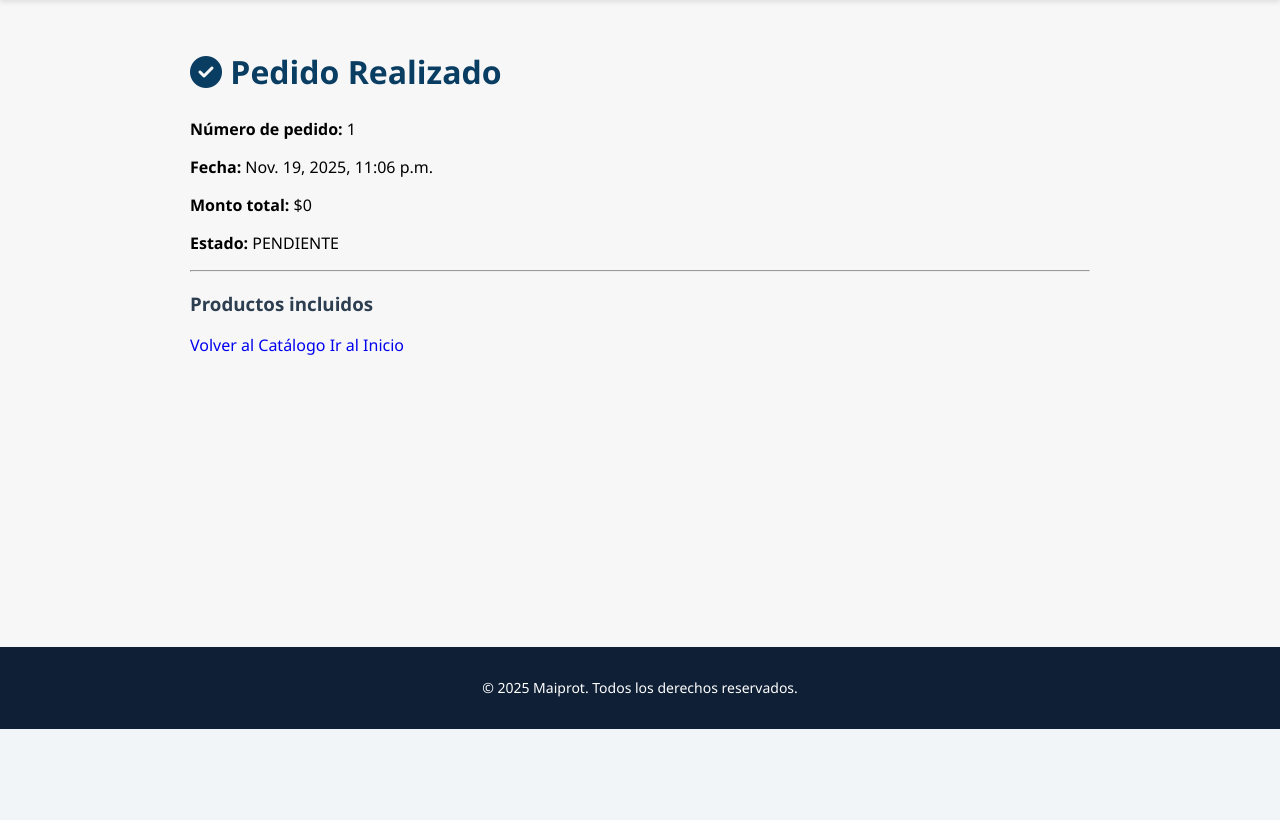
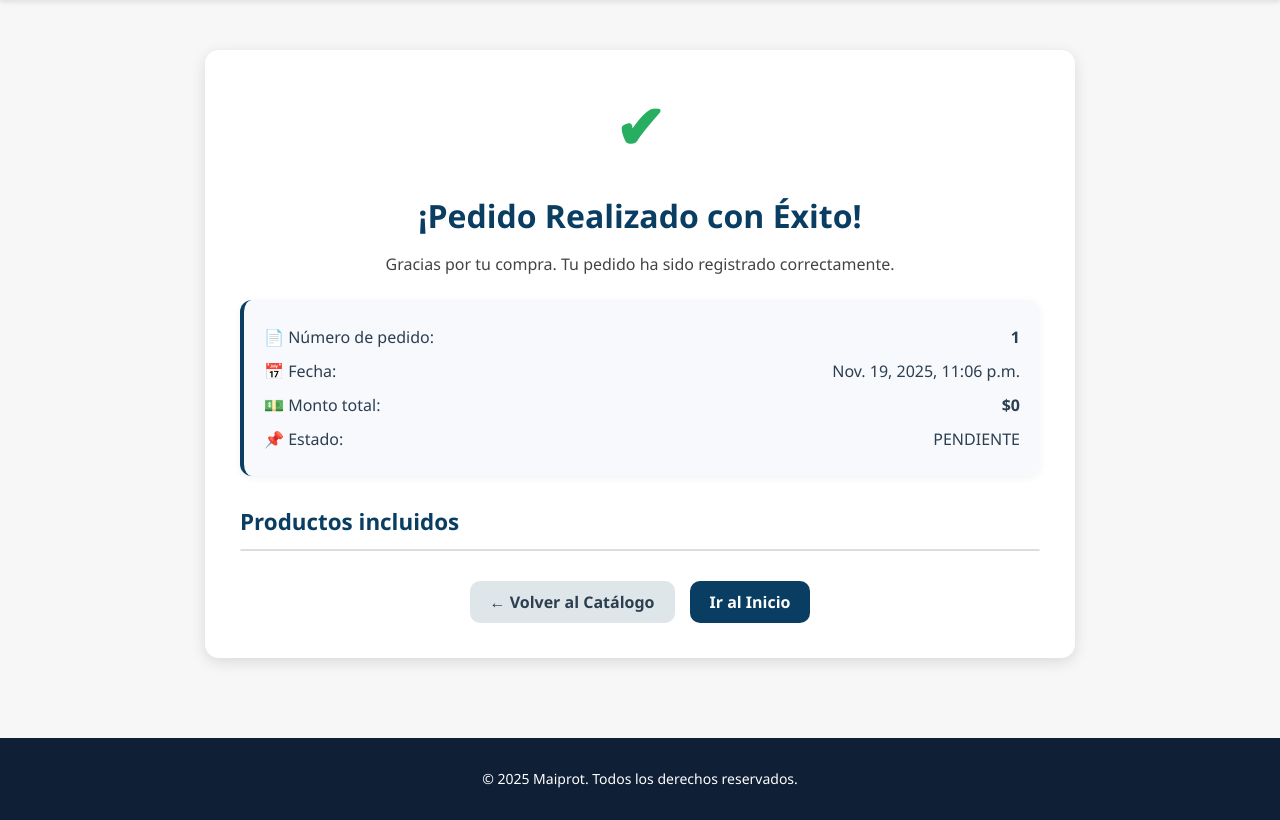
Before and after one commit to Josevrider/maiprotSA, a Django app: page /pedido/1/ in a window 1280 px wide. Shown: the part 71-891 px from the top of the page. Before the commit the page ends 800 px from the top, so only its background shows below. Run offline with Django 4.2, Linux system fonts and the light colour scheme; a user stored in the database is signed in; data comes from the database, SQL or seed files in the repository; data that the repository does not hold is empty; parts of the project's set-up code (start-up, migrations or seed data) failed here and were passed over.

Commit message:
Mejorando diseño de página Pedido Realizado y ajustes de estilo

```diff
--- a/maiprot/appweb/static/appweb/css/style.css
+++ b/maiprot/appweb/static/appweb/css/style.css
@@ -934,3 +934,118 @@ footer {
     padding: 20px;
     box-sizing: border-box;
 }
+
+/* ============================================
+   PÁGINA: PEDIDO REALIZADO
+=============================================== */
+
+.pedido-realizado-card {
+    width: 90%;
+    max-width: 800px;
+    background: #ffffff;
+    margin: 40px auto;
+    padding: 35px;
+    border-radius: 14px;
+    box-shadow: 0 4px 15px rgba(0,0,0,0.12);
+    text-align: center;
+}
+
+.pedido-icono {
+    font-size: 60px;
+    font-weight: bold;
+    color: #27ae60;
+    margin-bottom: 10px;
+}
+
+.pedido-titulo-realizado {
+    font-size: 2rem;
+    color: #0a3d62;
+    margin-bottom: 5px;
+}
+
+.pedido-subtitulo {
+    font-size: 1rem;
+    color: #444;
+    margin-bottom: 25px;
+}
+
+/* Caja con info del pedido */
+.pedido-info-box {
+    background: #f7f9fc;
+    padding: 20px;
+    border-radius: 12px;
+    border-left: 4px solid #0a3d62;
+    text-align: left;
+    margin-bottom: 30px;
+    box-shadow: 0 2px 8px rgba(0,0,0,0.05);
+}
+
+.pedido-info-item {
+    font-size: 1rem;
+    padding: 6px 0;
+    color: #2c3e50;
+    display: flex;
+    justify-content: space-between;
+}
+
+/* Productos incluidos */
+.pedido-productos-titulo {
+    font-size: 1.4rem;
+    color: #0a3d62;
+    text-align: left;
+    margin-bottom: 12px;
+}
+
+.pedido-productos-lista {
+    border: 1px solid #ddd;
+    border-radius: 12px;
+    background: #ffffff;
+    overflow: hidden;
+}
+
+.pedido-producto-item {
+    display: flex;
+    justify-content: space-between;
+    padding: 12px 16px;
+    border-bottom: 1px solid #eee;
+    font-size: 1rem;
+}
+
+.pedido-producto-item:last-child {
+    border-bottom: none;
+}
+
+.pedido-prod-precio {
+    font-weight: bold;
+    color: #008c44;
+}
+
+/* Botones finales */
+.pedido-botones-final {
+    margin-top: 30px;
+    display: flex;
+    justify-content: center;
+    gap: 15px;
+}
+
+.btn-volver-pedido {
+    background: #dfe6e9;
+    padding: 10px 20px;
+    border-radius: 10px;
+    color: #2c3e50;
+    font-weight: bold;
+    transition: 0.3s ease;
+}
+.btn-volver-pedido:hover { background: #b2bec3; }
+
+.btn-inicio-pedido {
+    background: #0a3d62;
+    padding: 10px 20px;
+    border-radius: 10px;
+    color: white;
+    font-weight: bold;
+    transition: 0.3s ease;
+}
+.btn-inicio-pedido:hover {
+    background: #06324c;
+}
--- a/maiprot/appweb/templates/ver_pedido.html
+++ b/maiprot/appweb/templates/ver_pedido.html
@@ -5,36 +5,55 @@
 
 {% block content %}
 
-<div class="pedido-wrapper">
+<div class="pedido-realizado-card">
 
-    <h2 class="pedido-titulo"><i class="fa-solid fa-check-circle"></i> Pedido Realizado</h2>
+    <div class="pedido-icono">✔</div>
 
-    <div class="pedido-resumen">
+    <h2 class="pedido-titulo-realizado">¡Pedido Realizado con Éxito!</h2>
+    <p class="pedido-subtitulo">
+        Gracias por tu compra. Tu pedido ha sido registrado correctamente.
+    </p>
 
-        <p><strong>Número de pedido:</strong> {{ pedido.id }}</p>
-        <p><strong>Fecha:</strong> {{ pedido.fecha_pedido }}</p>
-        <p><strong>Monto total:</strong> ${{ pedido.monto_total|floatformat:0 }}</p>
-        <p><strong>Estado:</strong> {{ pedido.estado }}</p>
+    <div class="pedido-info-box">
 
-        <hr>
+        <div class="pedido-info-item">
+            <span>📄 Número de pedido:</span> <strong>{{ pedido.id }}</strong>
+        </div>
 
-        <h3>Productos incluidos</h3>
+        <div class="pedido-info-item">
+            <span>📅 Fecha:</span> {{ pedido.fecha_pedido }}
+        </div>
 
-        <ul class="pedido-lista">
-            {% for d in detalles %}
-            <li class="pedido-item">
-                <strong>{{ d.cantidad }}x</strong> {{ d.producto.nombre }}
-                — ${{ d.subtotal|floatformat:0 }}
-            </li>
-            {% endfor %}
-        </ul>
+        <div class="pedido-info-item">
+            <span>💵 Monto total:</span> <strong>${{ pedido.monto_total|floatformat:0 }}</strong>
+        </div>
 
-        <div class="pedido-botones">
-            <a href="{% url 'catalogo' %}" class="btn-volver">Volver al Catálogo</a>
-            <a href="{% url 'inicio' %}" class="btn-inicio">Ir al Inicio</a>
+        <div class="pedido-info-item">
+            <span>📌 Estado:</span> {{ pedido.estado }}
         </div>
 
     </div>
+
+    <h3 class="pedido-productos-titulo">Productos incluidos</h3>
+
+    <div class="pedido-productos-lista">
+        {% for d in detalles %}
+        <div class="pedido-producto-item">
+            <div class="pedido-prod-nombre">
+                {{ d.cantidad }}x — {{ d.producto.nombre }}
+            </div>
+            <div class="pedido-prod-precio">
+                ${{ d.subtotal|floatformat:0 }}
+            </div>
+        </div>
+        {% endfor %}
+    </div>
+
+    <div class="pedido-botones-final">
+        <a href="{% url 'catalogo' %}" class="btn-volver-pedido">← Volver al Catálogo</a>
+        <a href="{% url 'inicio' %}" class="btn-inicio-pedido">Ir al Inicio</a>
+    </div>
+
 </div>
 
 {% endblock %}
```
